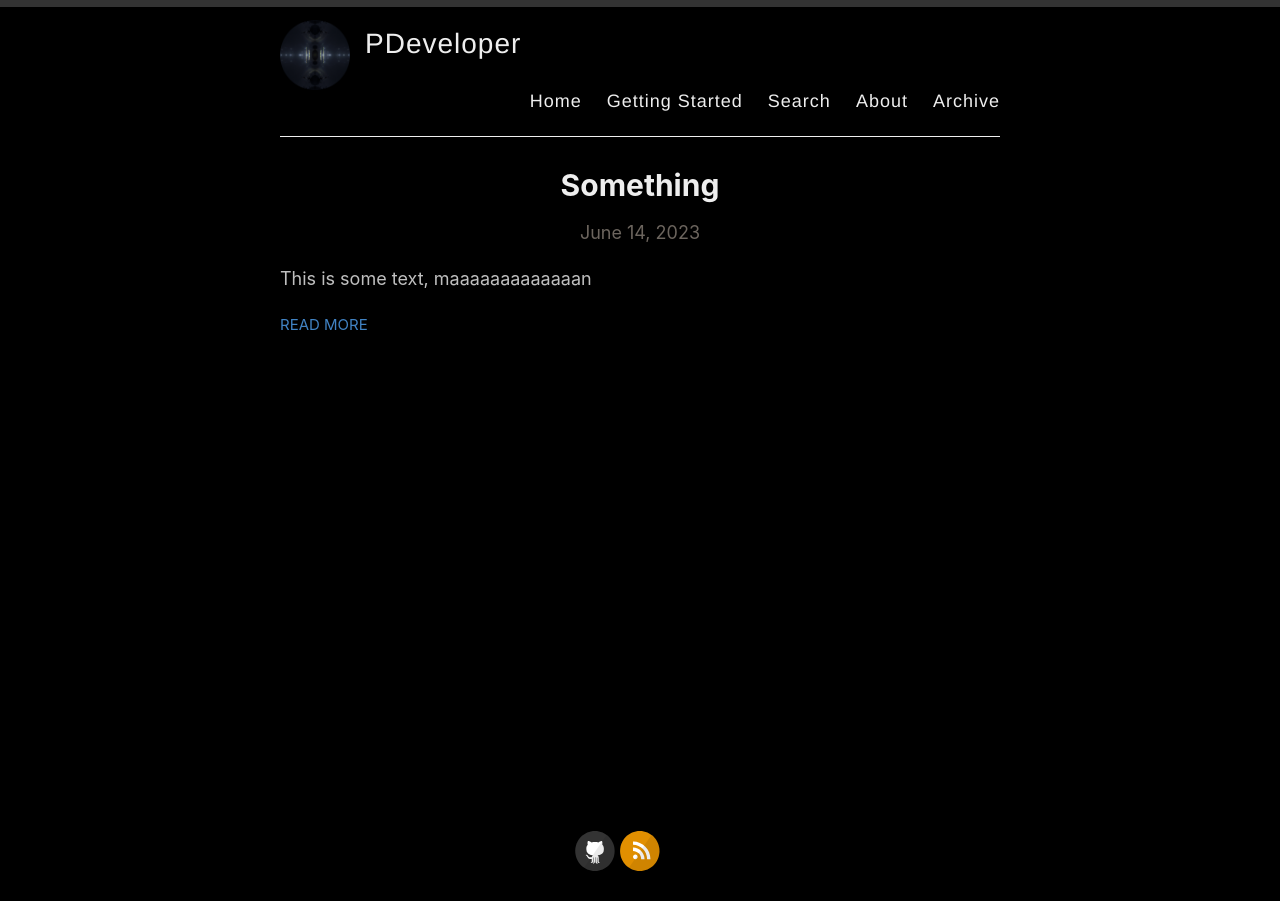
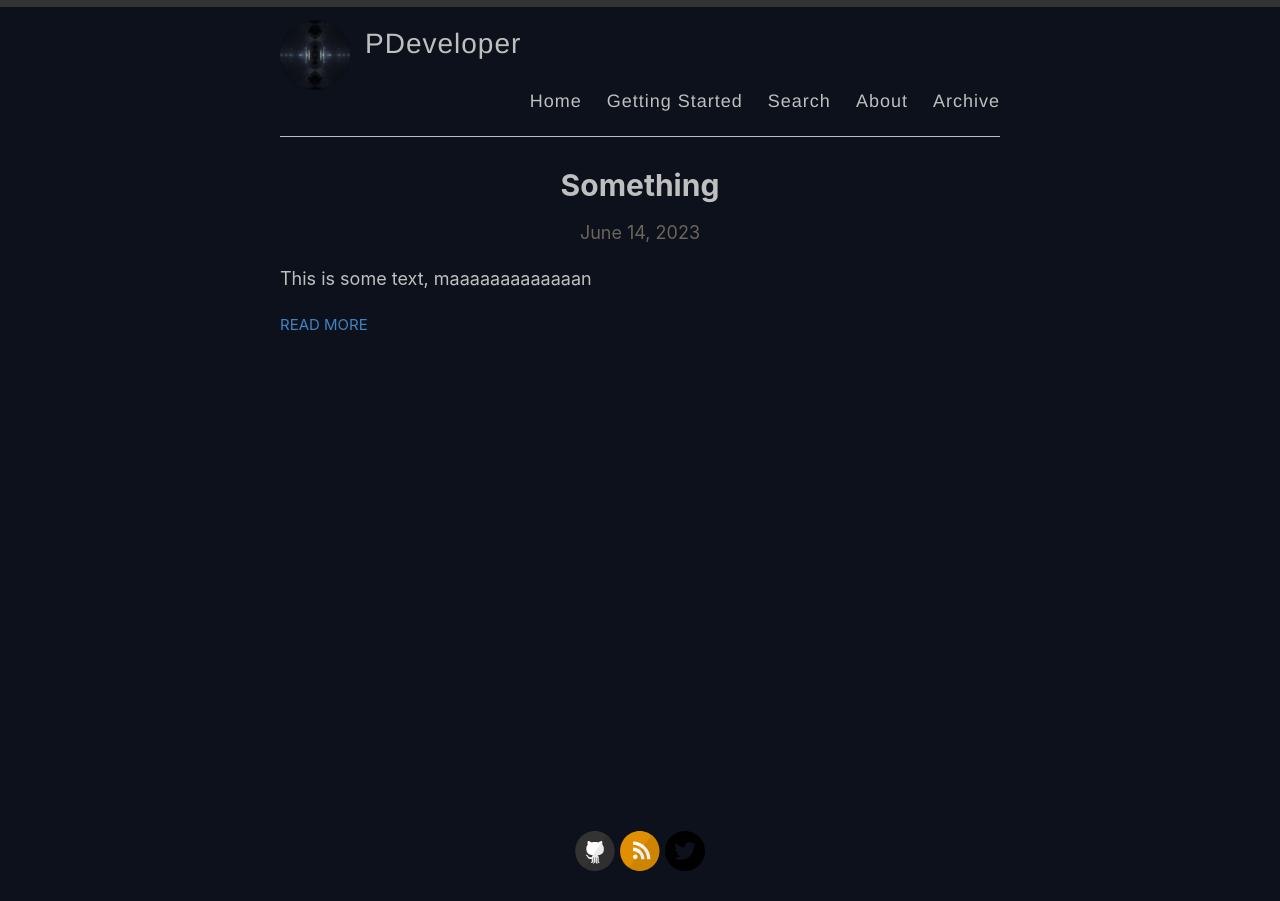
Before and after one commit to PDeveloper/pdeveloper.github.io, a Jekyll site: the page built from index.html, in a window 1280 px wide. Built offline with Jekyll 4.4.1, drawn with Linux system fonts in a browser that asks for light colours; the list of posts is cut into pages by our own code.

Commit message:
More darkstyle theming

```diff
--- a/_sass/_darcula.scss
+++ b/_sass/_darcula.scss
@@ -1,5 +1,7 @@
+$highlight-background: #1e1c3f;
+
 .highlight {
-    background-color: #1e1c3f;
+    background-color: $highlight-background;
     padding: 7px 7px 7px 10px;
     overflow: auto;
     font-size: 95%;
@@ -11,8 +13,8 @@
 }
 
 .highlighter-rouge {
-    background-color: #FAFAFA;
-    color: #FF554A;
+    background-color: $highlight-background;
+    color: #d8d8d8;
     font-size: 16px;
 }
 
--- a/assets/style.scss
+++ b/assets/style.scss
@@ -13,17 +13,22 @@
 /* BASE RULES */
 /**************/
 
-$color0: #000000;
-$color1: #bfbfbf;
-$color2: rgb(63, 44, 37);
-$color3: #dddddd;
-$color4: #333333;
-$color5: #070707;
-$color6: #333333;
-$color7: #333333;
-$color8: #333333;
-$color9: #000c00;
-$color10: #dddddd;
+$main-background: #0c111b;
+$main-text-color: #bfbfbf;
+$media-post-background: #332131;// rgb(63, 44, 37);
+$h4-color: #dddddd;
+$a-color: $blue;
+
+$table-background: $main-background;
+$table-row-border: #333333;
+$table-2n-background: #070707;
+$table-header-cell-border: #333333;
+$table-cell-border: $table-header-cell-border;
+
+$search-input-border: #333333;
+$search-input-background: #000c00;
+$share-box-color: #dddddd;
+
 $color11: #121e00;
 $color12: #22004a;
 $color13: #000000;
@@ -31,20 +36,20 @@
 $color15: #16e19c;
 $color16: #ffffff;
 $bar-color: #333;
-$color18: #6c655e;
-$color19: #6c655e;
+$author-title-color: #6c655e;
+$post-date-color: #6c655e;
 $color20: #cfbcb1;
 $color21: #281b12;
 $color22: rgba(255, 255, 255, 0.08);
 $color23: rgba(255, 255, 255, 0.05);
-$color24: #8a3199;
-$color25: #3fc4bb;
-$color26: #0f35ba;
+$timeline-picture-background: #8a3199;
+$timeline-movie-background: #3fc4bb;
+$timeline-location-background: #0f35ba;
 $color27: rgba(255, 255, 255, .6);
-$color28: #1b1b1b;
+$chip-background: #1b1b1b;
 $color29: #102c06;
-$color30: #ffffff;
-$color31: #ffffff;
+$text-link-color: #ffffff;
+$text-link-border: #ffffff;
 $color32: #191919;
 $color33: hsl(180, 100%, 2%);
 $color34: hsla(180, 100%, 100%, .025);
@@ -75,9 +80,9 @@
 }
 
 body {
-  background: $color0;
+  background: $main-background;
   font-family: -system-ui, -apple-system, BlinkMacSystemFont, "Segoe UI", Roboto, Helvetica, Arial, sans-serif, "Apple Color Emoji", "Segoe UI Emoji", "Segoe UI Symbol";
-  color: $color1;
+  color: $main-text-color;
   line-height: 1.7;
   font-weight: 400;
   font-size: 18px;
@@ -93,7 +98,7 @@
 
 h1, h2, h3, h4, h5, h6 {
   font-family: -system-ui, -apple-system, BlinkMacSystemFont, "Segoe UI", Roboto, Helvetica, Arial, sans-serif, "Apple Color Emoji", "Segoe UI Emoji", "Segoe UI Symbol";
-  color: $lightGray;
+  color: $main-text-color;
   font-weight: bold;
 
   line-height: 1.7;
@@ -124,7 +129,7 @@
 	    vertical-align: middle;
 	    width: 46px;
 	    height: 1px;
-	    background: $color2;
+	    background: $media-post-background;
 	    margin: 0px 30px;
 	}
 }
@@ -135,7 +140,7 @@
 
 h4 {
   font-size: 18px;
-  color: $color3;
+  color: $h4-color;
 }
 
 p {
@@ -147,26 +152,26 @@
 }
 
 table tr {
-	border-top: 1px solid $color4;
-	background-color: black;
+	border-top: 1px solid $table-row-border;
+	background-color: $table-background;
 	margin: 0;
 	padding: 0;
 }
 
 table tr:nth-child(2n) {
-	background-color: $color5;
+	background-color: $table-2n-background;
 }
 
 table tr th {
 	font-weight: bold;
-	border: 1px solid $color6;
+	border: 1px solid $table-header-cell-border;
 	text-align: left;
 	margin: 0;
 	padding: 6px 13px;
 }
 
 table tr td {
-	border: 1px solid $color7;
+	border: 1px solid $table-cell-border;
 	text-align: left;
 	margin: 0;
 	padding: 6px 13px;
@@ -198,16 +203,16 @@
   padding: 12px 20px;
   margin: 8px 0;
   display: inline-block;
-  border: 1px solid $color8;
+  border: 1px solid $search-input-border;
   border-radius: 4px;
   box-sizing: border-box;
   font-size: 18px;
-  background-color: $color9;
+  background-color: $search-input-background;
 }
 
 .share-box {
   font-weight: bold;
-  color: $color10;
+  color: $share-box-color;
 }
 
 span[data-pullquote] {
@@ -231,11 +236,11 @@
 }
 
 a {
-  color: $blue;
+  color: $a-color;
   text-decoration: none;
 	cursor: pointer;
   &:hover, &:active {
-    color: $blue;
+    color: $a-color;
   }
 }
 
@@ -291,11 +296,11 @@
 // Specify the color of the selection
 ::-moz-selection {
   color: $black;
-  background: $lightGray;
+  background: $main-text-color;
 }
 ::selection {
   color: $black;
-  background: $lightGray;
+  background: $main-text-color;
 }
 
 // Nicolas Gallagher's micro clearfix hack
@@ -324,7 +329,7 @@
 
 .masthead {
   padding: 20px 0;
-  border-bottom: 1px solid $lightGray;
+  border-bottom: 1px solid $main-text-color;
 
   @include mobile {
     text-align: center;
@@ -363,7 +368,7 @@
 
 .site-name {
   margin: 0;
-  color: $lightGray;
+  color: $main-text-color;
   cursor: pointer;
   font-family: $helveticaNeue;
   font-weight: 300;
@@ -401,7 +406,7 @@
 
   a {
     margin-left: 20px;
-    color: $lightGray;
+    color: $main-text-color;
     text-align: right;
     font-weight: 300;
     letter-spacing: 1px;
@@ -419,7 +424,7 @@
 
 .posts > .post {
   padding-bottom: 2em;
-  border-bottom: 1px solid $lightGray;
+  border-bottom: 1px solid $main-text-color;
 }
 
 .posts > .post:last-child {
@@ -472,7 +477,7 @@
   bottom: 0;
   width: 100%;
   height: 89px;
-  background-color: $color0;
+  background-color: $main-background;
 }
 
 footer {
@@ -522,13 +527,13 @@
 
 .author_title{
   text-align: center;
-  color: $color18;
+  color: $author-title-color;
   letter-spacing: 2px;
 }
 
 .post_date{
   text-align: center;
-  color: $color19;
+  color: $post-date-color;
 }
 
 .cd-container a {
@@ -639,13 +644,13 @@
   border-radius: 10px;
 }
 .cd-timeline-img.cd-picture {
-  background: $color24;
+  background: $timeline-picture-background;
 }
 .cd-timeline-img.cd-movie {
-  background: $color25;
+  background: $timeline-movie-background;
 }
 .cd-timeline-img.cd-location {
-  background: $color26;
+  background: $timeline-location-background;
 }
 
 .chip {
@@ -657,7 +662,7 @@
     line-height: 32px;
     padding: 0 12px;
     border-radius: 16px;
-    background-color: $color28;
+    background-color: $chip-background;
     margin-bottom: 5px;
     margin-right: 5px;
 }
@@ -672,9 +677,9 @@
 }
 
 .text-link {
-    color: $color30;
+    color: $text-link-color;
     text-decoration: none;
-    border-bottom: 1px dotted $color31;
+    border-bottom: 1px dotted $text-link-border;
 }
 
 //carbon ads
```
